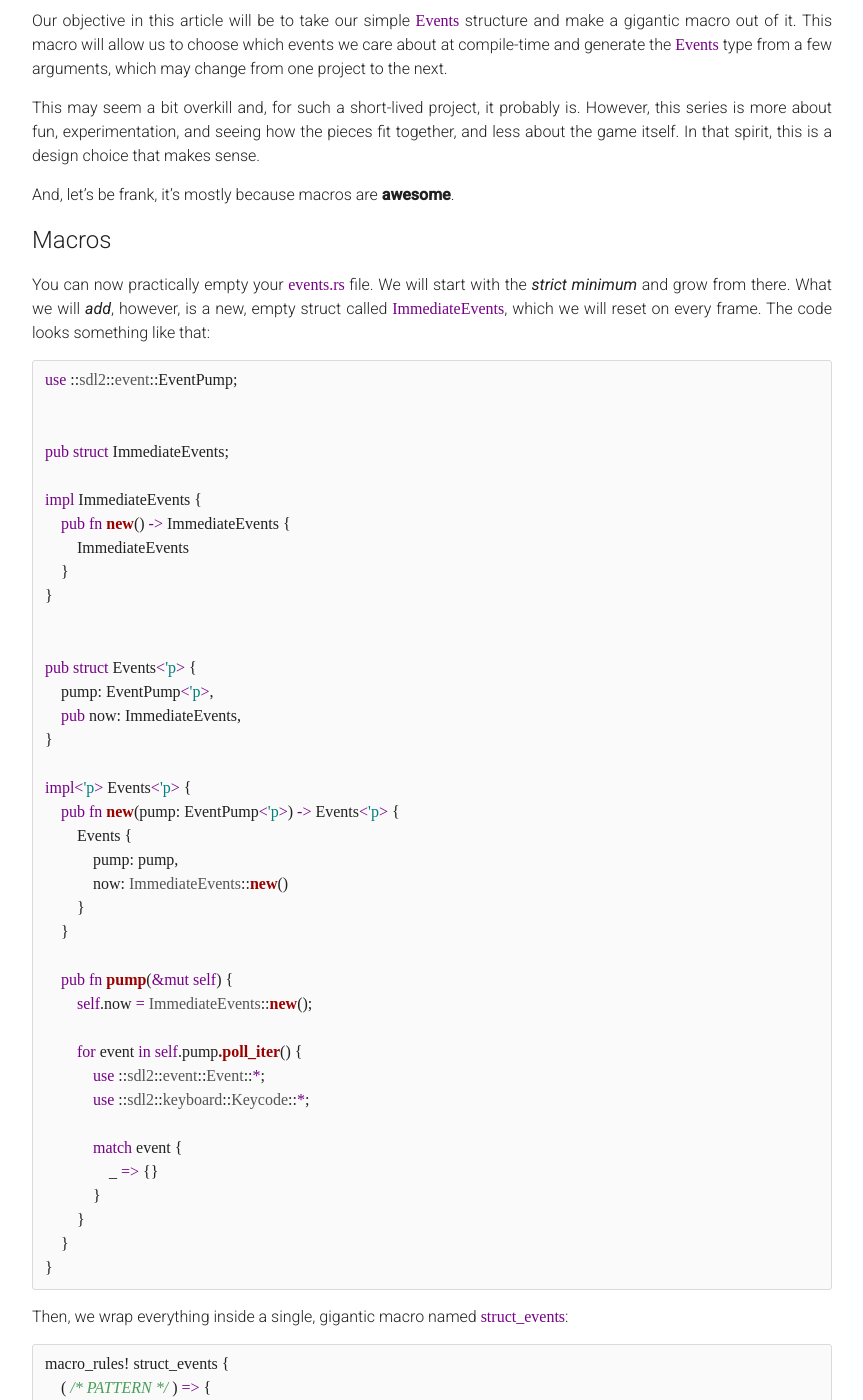
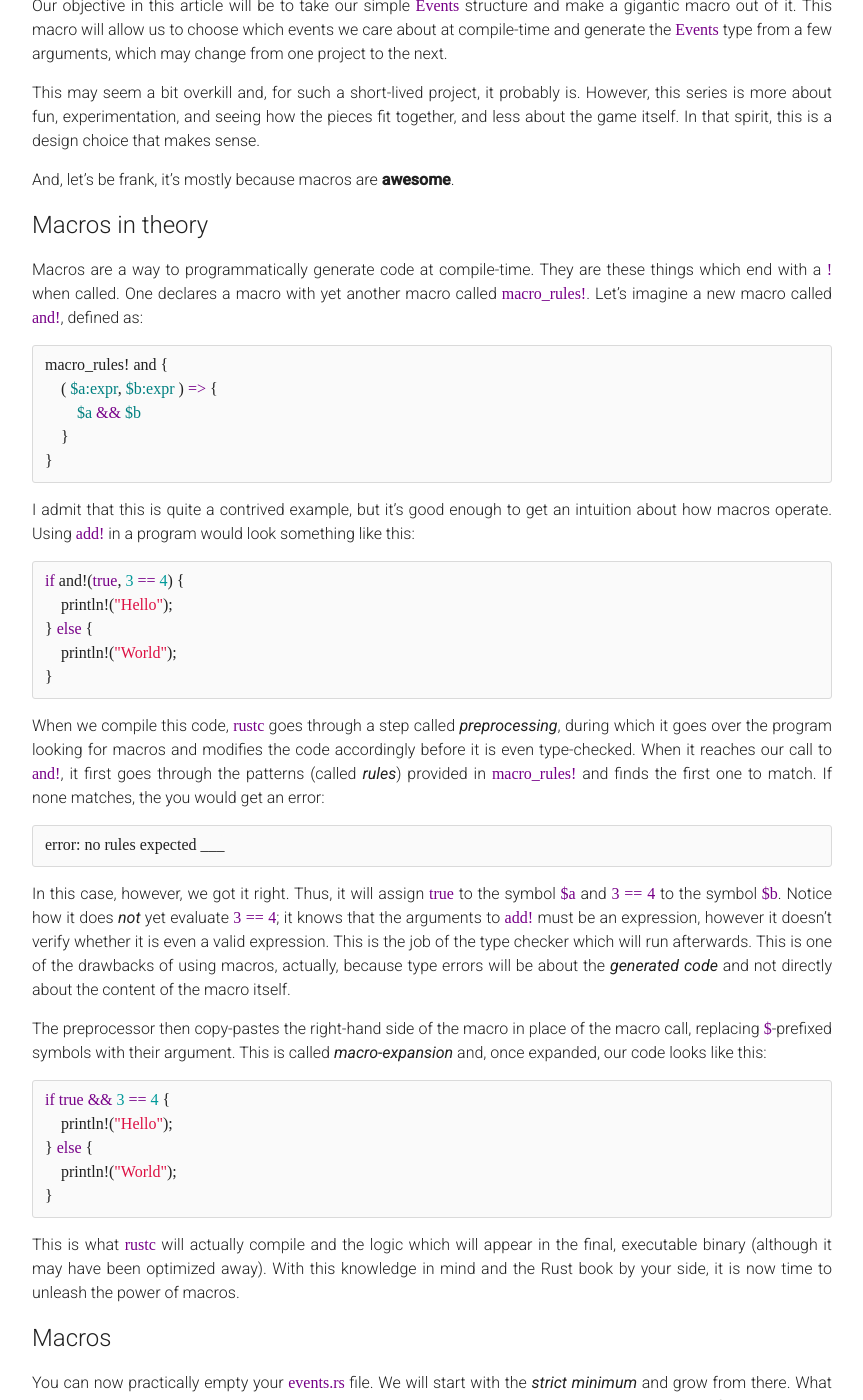
Before and after one commit to jadpole/jadpole.github.io, a Jekyll site: the page built from _posts/2015-07-06-arcaders-1-3.md, in a window 1280 px wide and 1400 px high, scrolled down 908 px. Shown: the whole window, without its empty margins (208-1071 px from the left). Built offline with Jekyll 4.4.1, drawn with Linux system fonts in a browser that asks for light colours; Markdown is read by kramdown in place of the engine named in the settings; some of the changed text lies outside the part shown.

````diff
--- a/_posts/2015-07-06-arcaders-1-3.md
+++ b/_posts/2015-07-06-arcaders-1-3.md
@@ -30,10 +30,8 @@ It is composed of 16 parts, excluding the [introduction](/2015/185/arcaders-1-0)
 
 
 In this article, we will learn about macros, more macros, and how to use the
-`Option<bool>` type to represent immediate events.
-
-Before getting through this one, though, you should read the following chapter
-from the Rust book:
+`Option<bool>` type to represent immediate events. Before getting through this
+one, though, you should read the following chapter from the Rust book:
 
   * [Macros](https://doc.rust-lang.org/book/macros.html)
 
@@ -41,7 +39,7 @@ You don't need to _get_ everything, we're going to go at lengths anyway about
 macros. What you do need to understand is the syntax for declaring macros, at
 least at a high level.
 
-Done? Cool, let's push forward!
+Done? Cool! Let's push forward.
 
 Our objective in this article will be to take our simple `Events` structure and
 make a gigantic macro out of it. This macro will allow us to choose which
@@ -54,6 +52,69 @@ pieces fit together, and less about the game itself. In that spirit, this is a
 design choice that makes sense.
 
 And, let's be frank, it's mostly because macros are __awesome__.
+
+
+## Macros in theory
+
+Macros are a way to programmatically generate code at compile-time. They are
+these things which end with a `!` when called. One declares a macro with yet
+another macro called `macro_rules!`. Let's imagine a new macro called `and!`,
+defined as:
+
+```rust
+macro_rules! and {
+    ( $a:expr, $b:expr ) => {
+        $a && $b
+    }
+}
+```
+
+I admit that this is quite a contrived example, but it's good enough to get an
+intuition about how macros operate. Using `add!` in a program would look
+something like this:
+
+```rust
+if and!(true, 3 == 4) {
+    println!("Hello");
+} else {
+    println!("World");
+}
+```
+
+When we compile this code, `rustc` goes through a step called _preprocessing_,
+during which it goes over the program looking for macros and modifies the code
+accordingly before it is even type-checked. When it reaches our call to `and!`,
+it first goes through the patterns (called _rules_) provided in `macro_rules!`
+and finds the first one to match. If none matches, the you would get an error:
+
+```
+error: no rules expected ___
+```
+
+In this case, however, we got it right. Thus, it will assign `true` to the
+symbol `$a` and `3 == 4` to the symbol `$b`. Notice how it does _not_ yet
+evaluate `3 == 4`; it knows that the arguments to `add!` must be an expression,
+however it doesn't verify whether it is even a valid expression. This is the
+job of the type checker which will run afterwards. This is one of the drawbacks
+of using macros, actually, because type errors will be about the
+_generated code_ and not directly about the content of the macro itself.
+
+The preprocessor then copy-pastes the right-hand side of the macro in place of
+the macro call, replacing `$`-prefixed symbols with their argument. This is
+called _macro-expansion_ and, once expanded, our code looks like this:
+
+```rust
+if true && 3 == 4 {
+    println!("Hello");
+} else {
+    println!("World");
+}
+```
+
+This is what `rustc` will actually compile and the logic which will appear in
+the final, executable binary (although it may have been optimized away).
+With this knowledge in mind and the Rust book by your side, it is now time to
+unleash the power of macros.
 
 
 ## Macros
@@ -104,7 +165,8 @@ impl<'p> Events<'p> {
 }
 ```
 
-Then, we wrap everything inside a single, gigantic macro named `struct_events`:
+Let us now wrap the entire content of the file inside a single, gigantic macro
+named `struct_events`:
 
 ```rust
 macro_rules! struct_events {
@@ -152,7 +214,7 @@ macro_rules! struct_events {
 ```
 
 We will figure out the pattern later. For the moment, we have to modify our
-`main.rs` file to account of two things: first, we have to call the macro we
+`main.rs` file to account for two things: first, we have to call the macro we
 just defined in order to get an `Events` structure; second, we cannot rely on
 `events.quit` and `events.key_escape` existing, at least for the next few
 minutes. The resulting main file is the following:
````
Also changed, not shown: other parts of _posts/2015-07-06-arcaders-1-3.md (+2 -2 lines), _posts/2015-07-04-arcaders-1-0.md (+11 -10 lines), _posts/2015-07-04-arcaders-1-1.md (+26 -21 lines), _posts/2015-07-06-arcaders-1-2.md (+42 -28 lines).
